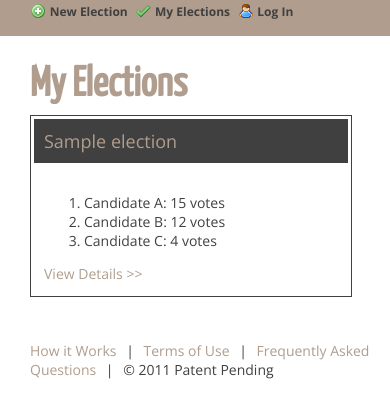
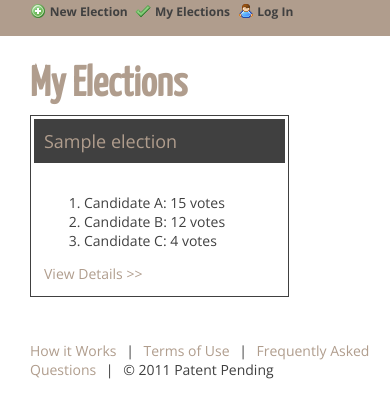
Before and after one commit to nemra4125/demoqracy, a Python web app: template templates/myelections.html in a window 390 px wide. Shown: the part 66-484 px from the top of the page. Run offline with Jinja, Linux system fonts and the light colour scheme; the template is opened without the code that fills it: most values are stand-ins (such as "Sample title", 1, 10 or a date in 2020); some libraries are stand-ins or nearby versions; some web fonts are replaced.

Commit message:
Some style changes to support mobile browsers.

```diff
--- a/static/styles/base.css
+++ b/static/styles/base.css
@@ -129,7 +129,7 @@ ul.flat_link_list li {
   display: inline;
   float: left;
   width: 45%;
-  min-width: 320px;
+  min-width: 257px;
   max-width: 450px;
   padding-right: 30px;
 }
@@ -137,7 +137,7 @@ ul.flat_link_list li {
 #home_right {
   float: left;
   width: 45%;
-  min-width: 320px;
+  min-width: 257px;
   max-width: 450px;
   dipslay: inline;
 }
@@ -254,9 +254,9 @@ ol.text li {
 
 .flex_column_item {
   display: inline-block;
-  min-width: 320px;
+  min-width: 257px;
   margin-bottom: 16px;
-  margin-right: 16px;
+  margin-right: 30px;
 }
 
 .box_header {
```
